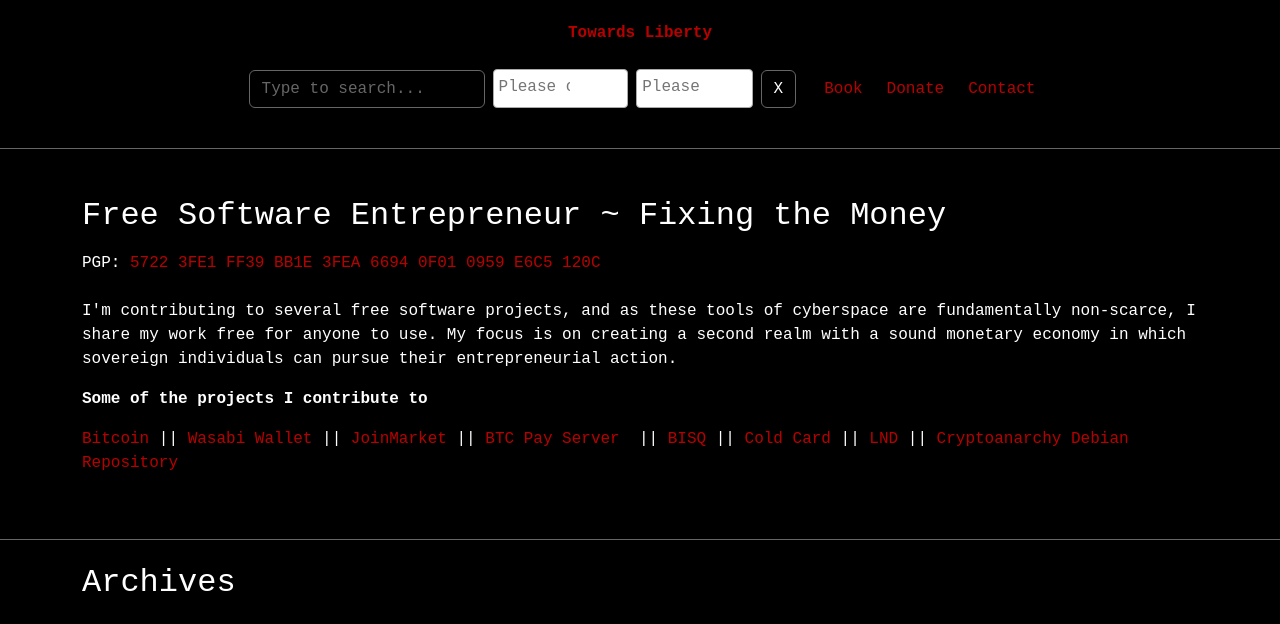
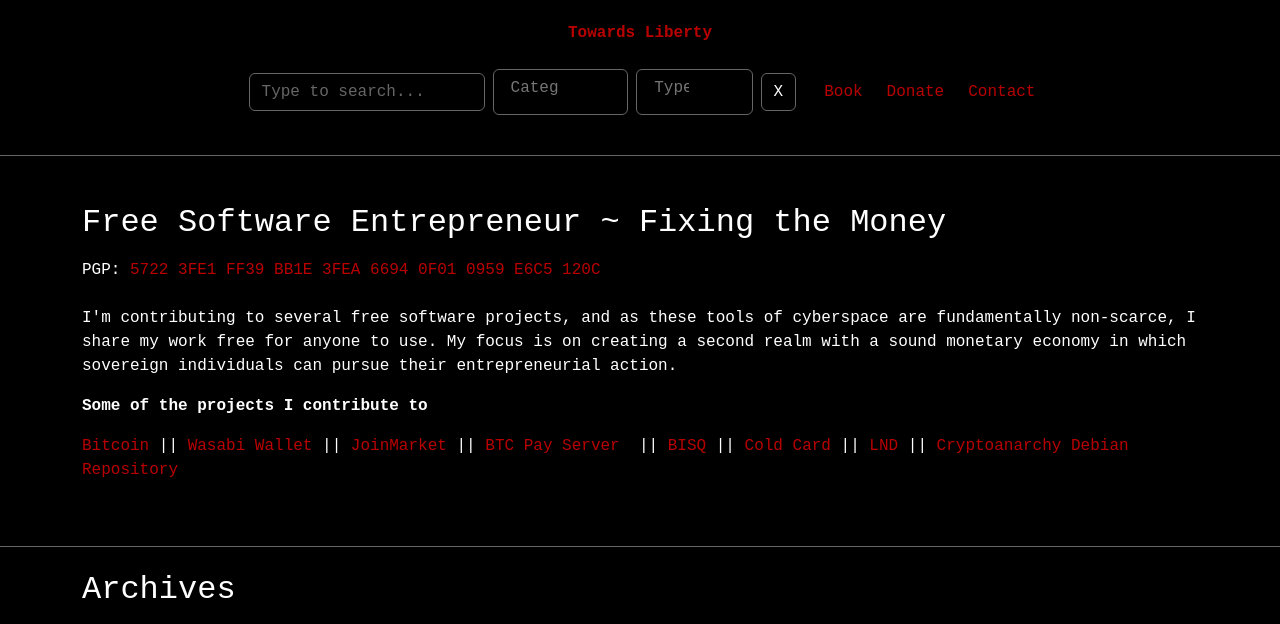
Before and after one commit to Baligabor/collectlinkdata, a plain HTML site: page index.html in a window 1280 px wide. Shown: the part 127-751 px from the top of the page. Drawn offline with nearby package versions, Linux system fonts and the light colour scheme; grey boxes are pictures that could not be loaded; a script that the page names is missing.

Commit message:
Fix filter colors

```diff
--- a/css/style.css
+++ b/css/style.css
@@ -86,10 +86,35 @@
     -webkit-box-orient: vertical;
     overflow: hidden;
 }
-.btn-secondary, .search .form-control {
-    background: #000;
-    border-color: #666;
-    color: #fff;
+.btn-secondary, .filters .form-control, .select2-container--default .select2-selection--multiple {
+    background: #000 !important;
+    border-color: #666 !important;
+    color: #fff !important;
+    display: block;
+    width: 100%;
+    padding: .375rem .75rem;
+    font-size: 1rem;
+    font-weight: 400;
+    line-height: 1.5;
+    border: var(--bs-border-width) solid var(--bs-border-color);
+    border-radius: var(--bs-border-radius);
+}
+.select2-container .select2-search--inline .select2-search__field {
+    font-family: monospace;
+    color: #fff !important;
+    margin-top: 0;
+    margin-left: 0;
+    height: 23px;
+}
+.select2-container--default.select2-container--open.select2-container--below .select2-selection--single, .select2-container--default.select2-container--open.select2-container--below .select2-selection--multiple {
+    border-bottom-left-radius: 4px !important;
+    border-bottom-right-radius: 4px !important;
+}
+.select2-dropdown {
+    background-color: #000;
+}
+.select2-container--default .select2-results__option--highlighted.select2-results__option--selectable {
+    background-color: var(--primary-color);
 }
 .search .form-control::placeholder {
     color: #666;
@@ -136,7 +161,6 @@
     justify-content: center;
     margin-top: 20px;
 }
-
 .pagination-button {
     margin: 0 5px;
     padding: 5px 10px;
@@ -150,14 +174,10 @@
     border-color: #666;
     color: #fff;
 }
-
 .pagination-button.active {
     background-color: #333;
 }
-
-footer {}
-
-@media only screen and (max-width:600px) {
+footer {} @media only screen and (max-width: 600px) {
     .box-image {
         width: 130px;
     }
--- a/index.html
+++ b/index.html
@@ -6,8 +6,8 @@
     <meta name="viewport" content="width=device-width, initial-scale=1">
     <title>Towards Liberty</title>
     <link href="https://cdn.jsdelivr.net/npm/bootstrap@5.3.3/dist/css/bootstrap.min.css" rel="stylesheet" integrity="sha384-QWTKZyjpPEjISv5WaRU9OFeRpok6YctnYmDr5pNlyT2bRjXh0JMhjY6hW+ALEwIH" crossorigin="anonymous">
+    <link href="https://cdn.jsdelivr.net/npm/select2@4.1.0-rc.0/dist/css/select2.min.css" rel="stylesheet" />
     <link href="css/style.css" rel="stylesheet">
-    <link href="https://cdn.jsdelivr.net/npm/select2@4.1.0-rc.0/dist/css/select2.min.css" rel="stylesheet" />
 </head>
 
 <body>
@@ -23,6 +23,7 @@
                     <div class="filters d-flex justify-content-center align-items-center">
                         <div class="search d-inline-flex mx-1">
                             <input class="form-control" list="datalistOptions" id="exampleDataList" placeholder="Type to search...">
+                            <!--
                             <datalist id="datalistOptions">
                                 <option value="San Francisco"></option>
                                 <option value="New York"></option>
@@ -30,26 +31,13 @@
                                 <option value="Los Angeles"></option>
                                 <option value="Chicago"></option>
                             </datalist>
+                        -->
                         </div>
-                        <!-- <div class="dropdown d-inline-flex mx-1">
-                            <button class="btn btn-secondary dropdown-toggle" type="button" data-bs-toggle="dropdown" aria-expanded="false">
-                                Category
-                            </button>
-                            <ul class="dropdown-menu" id="categorySelector">
-                            </ul>
-                        </div> -->
-                        <div class="dropdown d-inline-flex mx-1">
+                        <div class="d-inline-flex mx-1">
                             <select class="form-select" multiple id="categoryMultipleSelector">
                             </select>
                         </div>
-                        <!-- <div class="dropdown d-inline-flex mx-1">
-                            <button class="btn btn-secondary dropdown-toggle" type="button" data-bs-toggle="dropdown" aria-expanded="false">
-                                Type
-                            </button>
-                            <ul class="dropdown-menu" id="typeSelector">
-                            </ul>
-                        </div> -->
-                        <div class="dropdown d-inline-flex mx-1">
+                        <div class="d-inline-flex mx-1">
                             <select class="form-select" multiple id="typeMultipleSelector">
                             </select>
                         </div>
--- a/js/app.js
+++ b/js/app.js
@@ -55,12 +55,12 @@
     });
     $(document).ready(function() {
         $('#typeMultipleSelector').select2({
-            placeholder: 'Please choose...'
+            placeholder: 'Type'
         });
     });
     $(document).ready(function() {
         $('#categoryMultipleSelector').select2({
-            placeholder: 'Please choose...'
+            placeholder: 'Category'
         });
     });
 }
```
